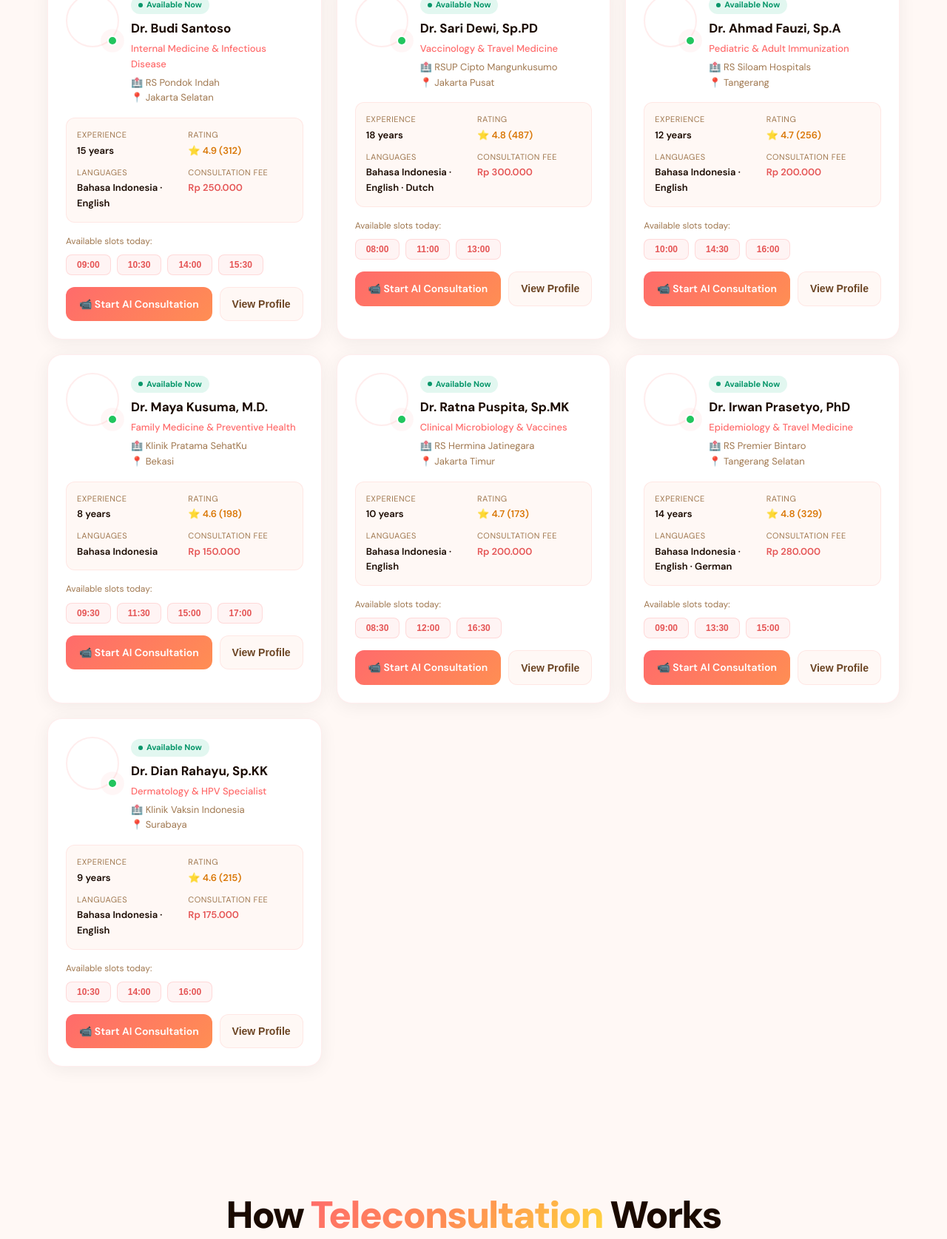
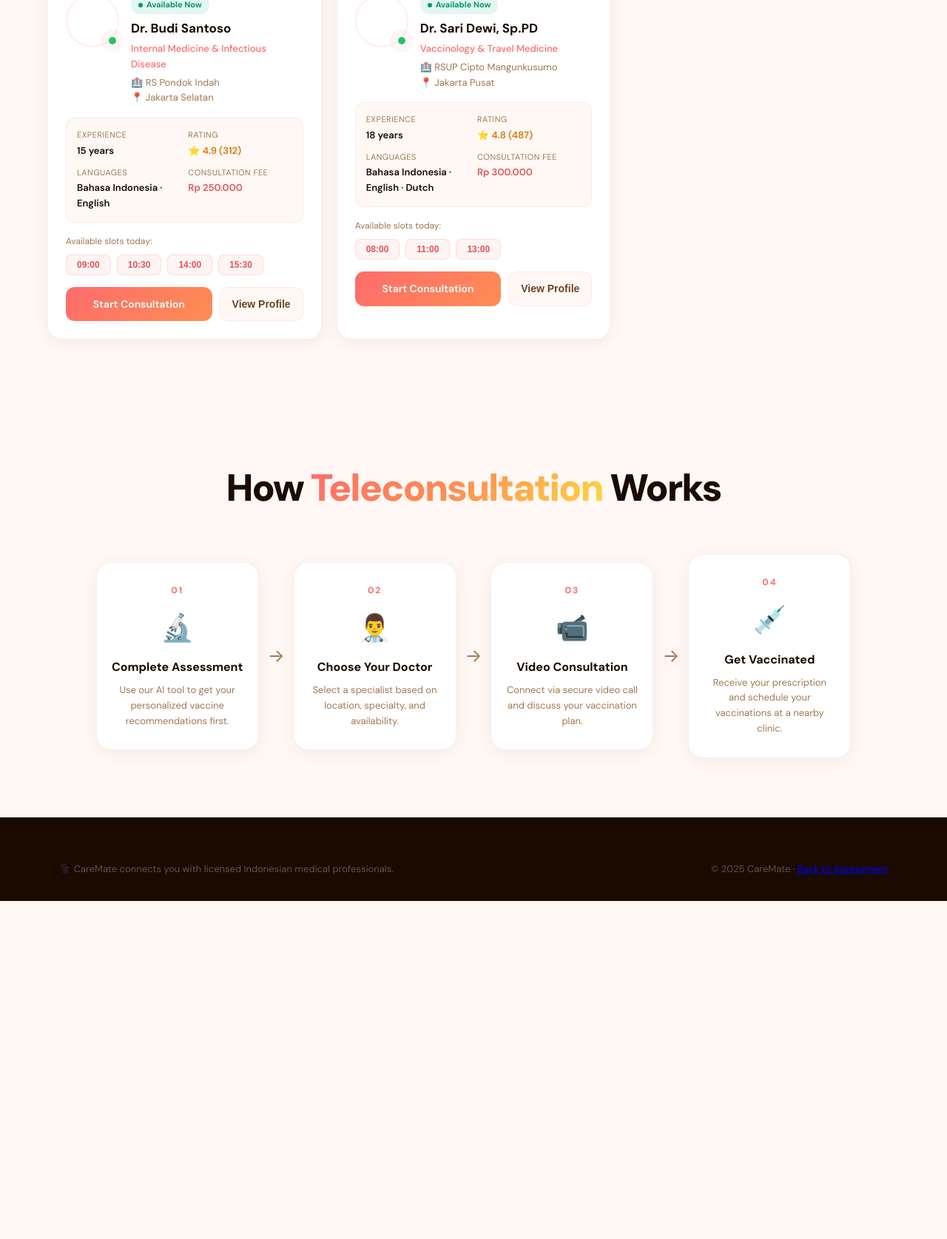
Before and after one commit to poilvetcarl-svg/CareMate, a Flask app: page /teleconsultation in a window 1280 px wide. Shown: the part 1187-2862 px from the top of the page at 74% size. After the commit the page ends 2405 px from the top, so only its background shows below. Run offline with Flask 3, Linux system fonts and the light colour scheme; some libraries are stand-ins or nearby versions; grey boxes are pictures that could not be loaded.

Commit message:
Teleconsultation: only 2 doctors available (M+F); button copy; secondary button background
- Only Dr. Budi Santoso and Dr. Sari Dewi are shown as available — matching
  the two Tavus replicas actually backing the consultations
- "Start AI Consultation" → "Start Consultation"
- "Talk to a Doctor" hero button: white pill background with coral border
  instead of borderless text link

Co-Authored-By: Claude Opus 4.8 <noreply@anthropic.com>

```diff
--- a/app.py
+++ b/app.py
@@ -329,12 +329,12 @@ _TAVUS_VIDEO_FEMALE = "https://cdn.replica.tavus.io/20310/f5d5455f_normalized.mp
 DOCTORS = [
     {"id": 1, "name": "Dr. Budi Santoso", "specialty": "Internal Medicine & Infectious Disease", "hospital": "RS Pondok Indah", "city": "Jakarta Selatan", "lat": -6.2615, "lng": 106.7890, "rating": 4.9, "reviews": 312, "fee": "Rp 250.000", "available": True, "languages": ["Bahasa Indonesia", "English"], "photo": _TAVUS_VIDEO_MALE, "experience": "15 years", "slots": ["09:00", "10:30", "14:00", "15:30"], "gender": "male", "tts_voice": "onyx"},
     {"id": 2, "name": "Dr. Sari Dewi, Sp.PD", "specialty": "Vaccinology & Travel Medicine", "hospital": "RSUP Cipto Mangunkusumo", "city": "Jakarta Pusat", "lat": -6.1924, "lng": 106.8455, "rating": 4.8, "reviews": 487, "fee": "Rp 300.000", "available": True, "languages": ["Bahasa Indonesia", "English", "Dutch"], "photo": _TAVUS_VIDEO_FEMALE, "experience": "18 years", "slots": ["08:00", "11:00", "13:00"], "gender": "female", "tts_voice": "nova"},
-    {"id": 3, "name": "Dr. Ahmad Fauzi, Sp.A", "specialty": "Pediatric & Adult Immunization", "hospital": "RS Siloam Hospitals", "city": "Tangerang", "lat": -6.2388, "lng": 106.6402, "rating": 4.7, "reviews": 256, "fee": "Rp 200.000", "available": True, "languages": ["Bahasa Indonesia", "English"], "photo": _TAVUS_VIDEO_MALE, "experience": "12 years", "slots": ["10:00", "14:30", "16:00"], "gender": "male", "tts_voice": "echo"},
-    {"id": 4, "name": "Dr. Maya Kusuma, M.D.", "specialty": "Family Medicine & Preventive Health", "hospital": "Klinik Pratama SehatKu", "city": "Bekasi", "lat": -6.2349, "lng": 106.9896, "rating": 4.6, "reviews": 198, "fee": "Rp 150.000", "available": True, "languages": ["Bahasa Indonesia"], "photo": _TAVUS_VIDEO_FEMALE, "experience": "8 years", "slots": ["09:30", "11:30", "15:00", "17:00"], "gender": "female", "tts_voice": "shimmer"},
+    {"id": 3, "name": "Dr. Ahmad Fauzi, Sp.A", "specialty": "Pediatric & Adult Immunization", "hospital": "RS Siloam Hospitals", "city": "Tangerang", "lat": -6.2388, "lng": 106.6402, "rating": 4.7, "reviews": 256, "fee": "Rp 200.000", "available": False, "languages": ["Bahasa Indonesia", "English"], "photo": _TAVUS_VIDEO_MALE, "experience": "12 years", "slots": ["10:00", "14:30", "16:00"], "gender": "male", "tts_voice": "echo"},
+    {"id": 4, "name": "Dr. Maya Kusuma, M.D.", "specialty": "Family Medicine & Preventive Health", "hospital": "Klinik Pratama SehatKu", "city": "Bekasi", "lat": -6.2349, "lng": 106.9896, "rating": 4.6, "reviews": 198, "fee": "Rp 150.000", "available": False, "languages": ["Bahasa Indonesia"], "photo": _TAVUS_VIDEO_FEMALE, "experience": "8 years", "slots": ["09:30", "11:30", "15:00", "17:00"], "gender": "female", "tts_voice": "shimmer"},
     {"id": 5, "name": "Dr. Hendro Wibowo, Sp.PD", "specialty": "Internal Medicine & Immunology", "hospital": "RS Medistra", "city": "Jakarta Selatan", "lat": -6.2297, "lng": 106.8261, "rating": 4.9, "reviews": 541, "fee": "Rp 350.000", "available": False, "languages": ["Bahasa Indonesia", "English"], "photo": _TAVUS_VIDEO_MALE, "experience": "22 years", "slots": ["Next week"], "gender": "male", "tts_voice": "onyx"},
-    {"id": 6, "name": "Dr. Ratna Puspita, Sp.MK", "specialty": "Clinical Microbiology & Vaccines", "hospital": "RS Hermina Jatinegara", "city": "Jakarta Timur", "lat": -6.2131, "lng": 106.8703, "rating": 4.7, "reviews": 173, "fee": "Rp 200.000", "available": True, "languages": ["Bahasa Indonesia", "English"], "photo": _TAVUS_VIDEO_FEMALE, "experience": "10 years", "slots": ["08:30", "12:00", "16:30"], "gender": "female", "tts_voice": "nova"},
-    {"id": 7, "name": "Dr. Irwan Prasetyo, PhD", "specialty": "Epidemiology & Travel Medicine", "hospital": "RS Premier Bintaro", "city": "Tangerang Selatan", "lat": -6.3013, "lng": 106.7312, "rating": 4.8, "reviews": 329, "fee": "Rp 280.000", "available": True, "languages": ["Bahasa Indonesia", "English", "German"], "photo": _TAVUS_VIDEO_MALE, "experience": "14 years", "slots": ["09:00", "13:30", "15:00"], "gender": "male", "tts_voice": "echo"},
-    {"id": 8, "name": "Dr. Dian Rahayu, Sp.KK", "specialty": "Dermatology & HPV Specialist", "hospital": "Klinik Vaksin Indonesia", "city": "Surabaya", "lat": -7.2574, "lng": 112.7521, "rating": 4.6, "reviews": 215, "fee": "Rp 175.000", "available": True, "languages": ["Bahasa Indonesia", "English"], "photo": _TAVUS_VIDEO_FEMALE, "experience": "9 years", "slots": ["10:30", "14:00", "16:00"], "gender": "female", "tts_voice": "shimmer"}
+    {"id": 6, "name": "Dr. Ratna Puspita, Sp.MK", "specialty": "Clinical Microbiology & Vaccines", "hospital": "RS Hermina Jatinegara", "city": "Jakarta Timur", "lat": -6.2131, "lng": 106.8703, "rating": 4.7, "reviews": 173, "fee": "Rp 200.000", "available": False, "languages": ["Bahasa Indonesia", "English"], "photo": _TAVUS_VIDEO_FEMALE, "experience": "10 years", "slots": ["08:30", "12:00", "16:30"], "gender": "female", "tts_voice": "nova"},
+    {"id": 7, "name": "Dr. Irwan Prasetyo, PhD", "specialty": "Epidemiology & Travel Medicine", "hospital": "RS Premier Bintaro", "city": "Tangerang Selatan", "lat": -6.3013, "lng": 106.7312, "rating": 4.8, "reviews": 329, "fee": "Rp 280.000", "available": False, "languages": ["Bahasa Indonesia", "English", "German"], "photo": _TAVUS_VIDEO_MALE, "experience": "14 years", "slots": ["09:00", "13:30", "15:00"], "gender": "male", "tts_voice": "echo"},
+    {"id": 8, "name": "Dr. Dian Rahayu, Sp.KK", "specialty": "Dermatology & HPV Specialist", "hospital": "Klinik Vaksin Indonesia", "city": "Surabaya", "lat": -7.2574, "lng": 112.7521, "rating": 4.6, "reviews": 215, "fee": "Rp 175.000", "available": False, "languages": ["Bahasa Indonesia", "English"], "photo": _TAVUS_VIDEO_FEMALE, "experience": "9 years", "slots": ["10:30", "14:00", "16:00"], "gender": "female", "tts_voice": "shimmer"}
 ]
 
 # ── Rich clinical interaction data: condition → vaccine → structured fields ──
--- a/static/css/style.css
+++ b/static/css/style.css
@@ -173,11 +173,16 @@ body {
 .btn-arrow { transition: transform 0.2s ease; }
 .btn-primary:hover .btn-arrow { transform: translateX(4px); }
 .btn-secondary {
-  color: var(--coral-dark); font-size: 15px; font-weight: 600; text-decoration: none;
-  display: inline-flex; align-items: center; gap: 6px; padding: 16px 4px;
-  border-bottom: 2px solid transparent; transition: var(--transition);
+  color: var(--coral-dark); font-size: 15px; font-weight: 700; text-decoration: none;
+  display: inline-flex; align-items: center; gap: 8px; padding: 16px 28px;
+  background: white; border: 1.5px solid rgba(255,107,107,0.35); border-radius: 100px;
+  box-shadow: 0 2px 12px rgba(255,107,107,0.08); transition: var(--transition);
+  cursor: pointer;
 }
-.btn-secondary:hover { border-bottom-color: var(--coral); gap: 10px; }
+.btn-secondary:hover {
+  border-color: var(--coral); background: rgba(255,107,107,0.05);
+  transform: translateY(-2px); box-shadow: 0 6px 20px rgba(255,107,107,0.15);
+}
 
 .hero-stats { display: flex; gap: 36px; align-items: center; }
 .stat { display: flex; flex-direction: column; }
--- a/templates/teleconsultation.html
+++ b/templates/teleconsultation.html
@@ -175,7 +175,7 @@
 
       <div class="doctor-actions">
         <a href="/consultation/{{ doctor.id }}" class="btn-consult" style="text-decoration:none;text-align:center">
-          📹 Start AI Consultation
+          Start Consultation
         </a>
         <button class="btn-profile" onclick="viewProfile({{ doctor.id }})">View Profile</button>
       </div>
```
